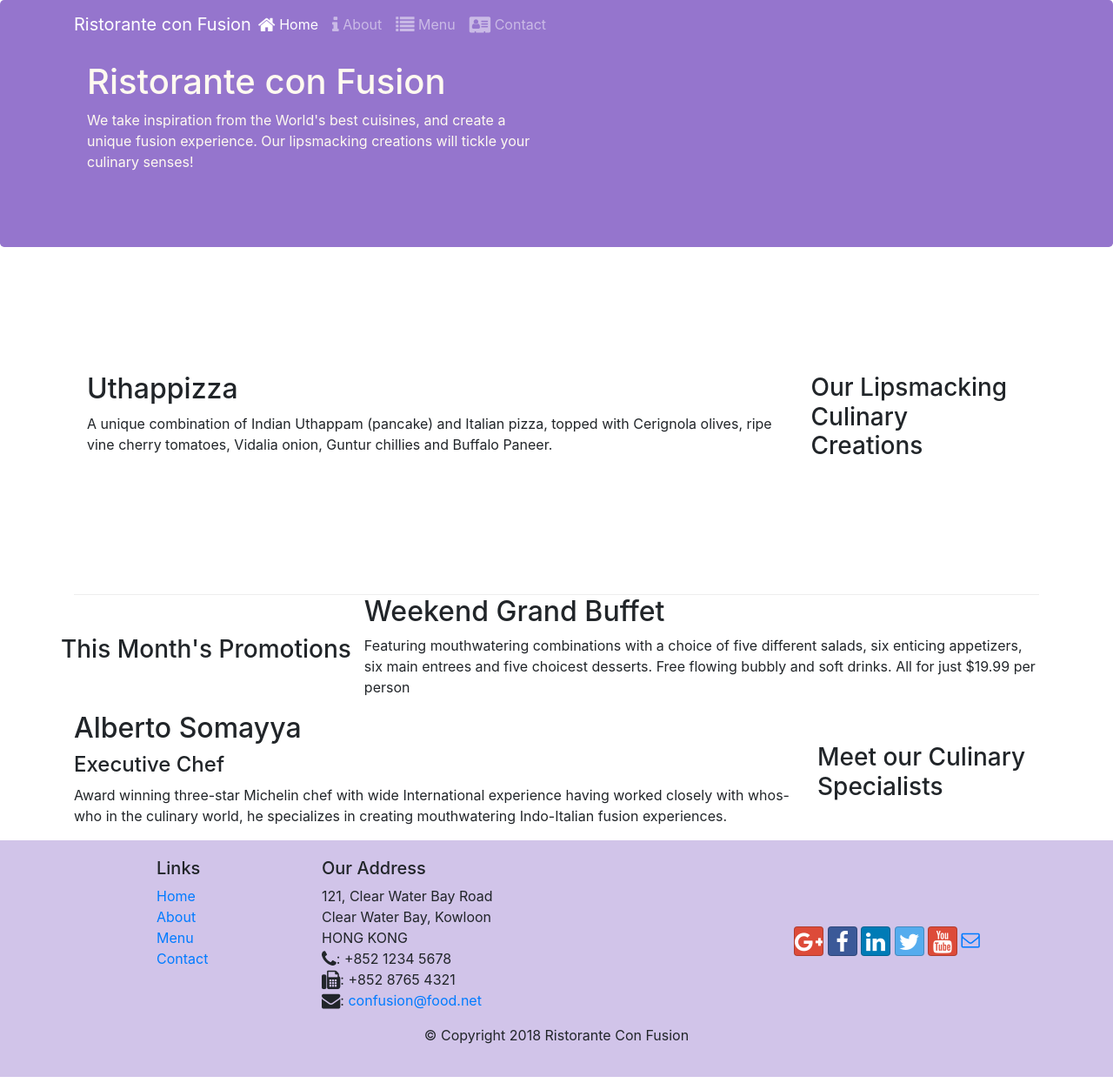
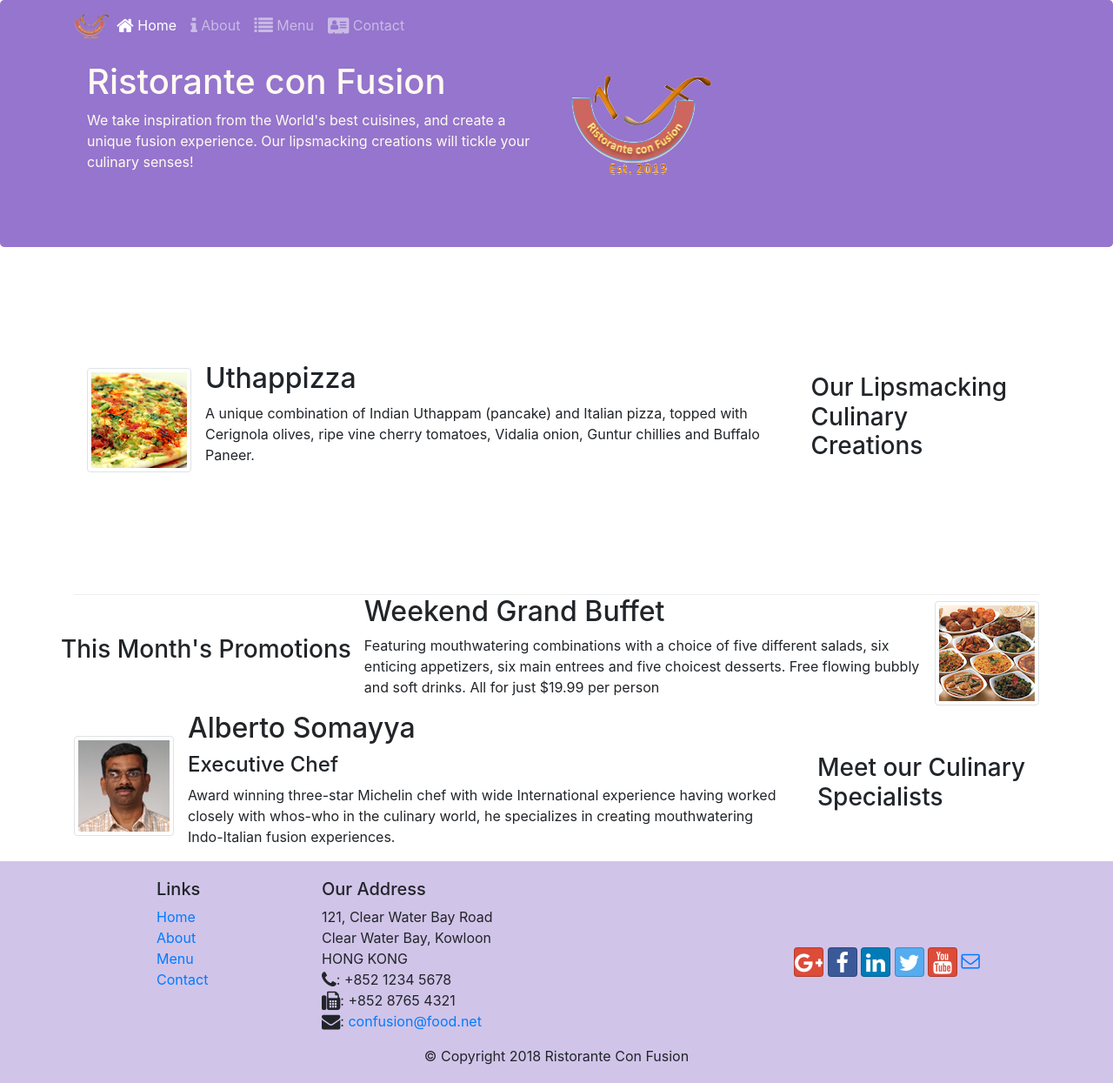
Before and after one commit to Samriddhi-dubey10/web_Restaurant, a website: page index.html in a window 1280 px wide. Shown: the whole page at 87% size. Drawn offline with nearby package versions, Linux system fonts and the light colour scheme.

Commit message:
images added

```diff
--- a/index.html
+++ b/index.html
@@ -22,7 +22,7 @@
                 <span class="navbar-toggler-icon"></span>
             </button>
             <a class="navbar-brand mr-auto" href="#">
-                Ristorante con Fusion
+                <img src="img/logo.png"  height="30" width="41">
             </a>
         <div class="collapse navbar-collapse" id="Navbar">
             <ul class="navbar-nav mr-auto">
@@ -41,7 +41,8 @@
                     <h1>Ristorante con Fusion</h1>
                     <p>We take inspiration from the World's best cuisines, and create a unique fusion experience. Our lipsmacking creations will tickle your culinary senses!</p>
                 </div>
-                <div class="col-12 col-sm">
+                <div class="col-12 col-sm align-self-center">
+                    <img src="img/logo.png">
                 </div>
             </div>
         </div>
@@ -53,8 +54,19 @@
                 <h3>Our Lipsmacking Culinary Creations</h3>
             </div>
             <div class="col col-sm order-sm-first col-md">
-                <h2>Uthappizza</h2>
-                <p>A unique combination of Indian Uthappam (pancake) and Italian pizza, topped with Cerignola olives, ripe vine cherry tomatoes, Vidalia onion, Guntur chillies and Buffalo Paneer.</p>
+                <div class="media">
+                    <img class="d-flex mr-3 img-thumbnail align-self-center"
+                            src="img/uthappizza.png" alt="Uthappizza">
+                    <div class="media-body">
+                        <h2 class="mt-0">Uthappizza</h2>
+                        <p class="d-none d-sm-block">A unique combination of Indian Uthappam (pancake) and
+                            Italian pizza, topped with Cerignola olives, ripe vine
+                            cherry tomatoes, Vidalia onion, Guntur chillies and
+                            Buffalo Paneer.</p>
+                    </div>
+                </div>
+
+
             </div>
         </div>
 
@@ -64,8 +76,16 @@
                 <h3>This Month's Promotions</h3>
             </div>
             <div class="col col-sm col-md">
-                <h2>Weekend Grand Buffet</h2>
-                <p>Featuring mouthwatering combinations with a choice of five different salads, six enticing appetizers, six main entrees and five choicest desserts. Free flowing bubbly and soft drinks. All for just $19.99 per person </p>
+                <div class="media">
+                    <div class="media-body">
+                        <h2 class="mt-0">Weekend Grand Buffet</h2>
+                      <p>Featuring mouthwatering combinations with a choice of five different salads, six enticing appetizers, six main entrees and five choicest desserts. Free flowing bubbly and soft drinks. All for just $19.99 per person </p>
+
+                     </div>
+                    <img class="d-flex ml-3 img-thumbnail align-self-center"
+                        src="img/buffet.png" alt="Weekend Grand Buffet">
+
+                </div>
             </div>
         </div>
 
@@ -74,9 +94,19 @@
                 <h3>Meet our Culinary Specialists</h3>
             </div>
             <div class="col col-sm order-sm-first col-md">
-                <h2>Alberto Somayya</h2>
-                <h4>Executive Chef</h4>
-                <p>Award winning three-star Michelin chef with wide International experience having worked closely with whos-who in the culinary world, he specializes in creating mouthwatering Indo-Italian fusion experiences. </p>
+                <div class="media">
+                    <img class="d-flex mr-3 img-thumbnail align-self-center"
+                            src="img/alberto.png" alt="Alberto Somayya">
+                    <div class="media-body">
+                        <h2 class="mt-0">Alberto Somayya</h2>
+                        <h4>Executive Chef</h4>
+                        <p class="d-none d-sm-block">Award winning three-star Michelin chef with wide
+                            International experience having worked closely with
+                            whos-who in the culinary world, he specializes in
+                            creating mouthwatering Indo-Italian fusion experiences.
+                            </p>
+                    </div>
+                </div>
             </div>
         </div>
     </div>
```
Also changed, not shown: aboutus.html (+4 -2 lines), contactus.html (+9 -8 lines), img/alberto.png (added), img/buffet.png (added), img/logo.png (added), img/uthappizza.png (added), 1 other file.
